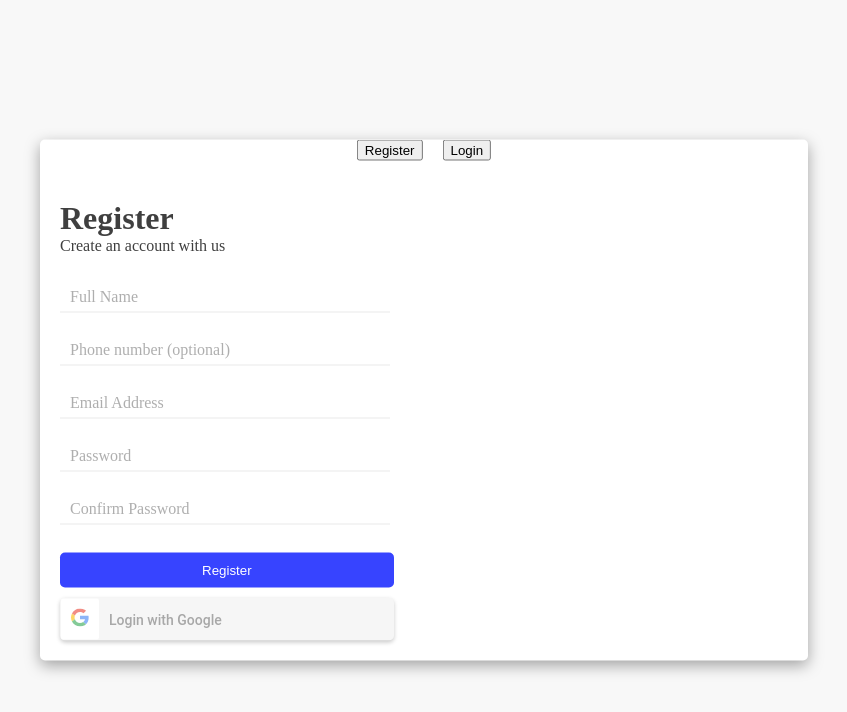
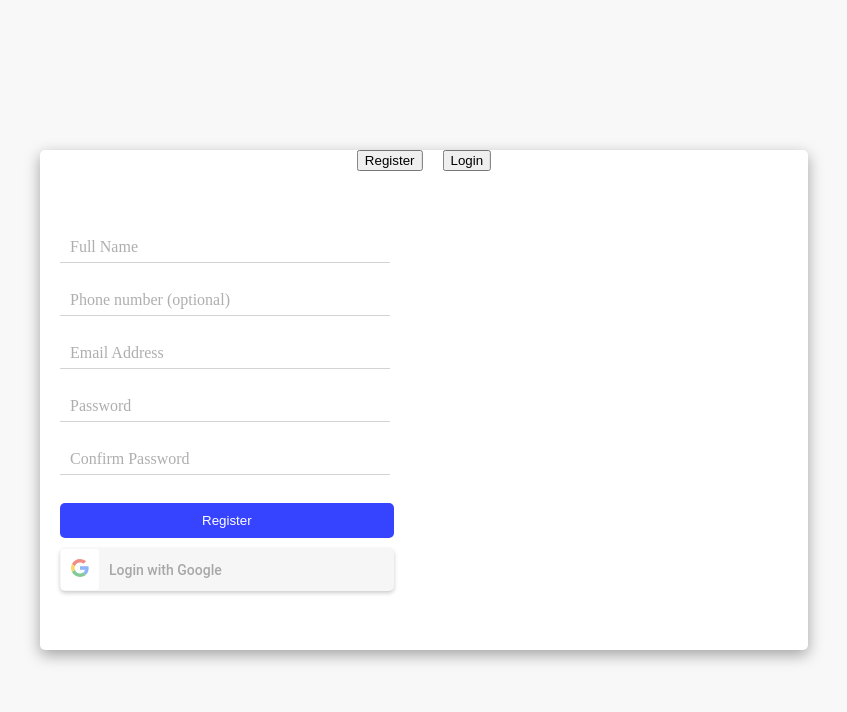
Before and after one commit to DennisRono/auth-sys, a React (Create React App) app: page / in a window 1280 px wide. Shown: the top 712 px of the page, without its empty margins (216-1063 px from the left). Built offline with nearby package versions, Linux system fonts and the light colour scheme.

Commit message:
progress

```diff
--- a/src/App.jsx
+++ b/src/App.jsx
@@ -25,8 +25,6 @@ export class App extends Component {
                 <div className="authReg">
                   <div className="authRegFlex">
                     <div className="authRegForm">
-                      <h1>Register</h1>
-                      <p>Create an account with us</p>
                       <form className="form" autoComplete="off">
                           <p className="err-box"></p>
                           <input type="hidden" autoComplete="new-password" name="hidden" />
```
Also changed, not shown: cron-logs.json (+1 -1 lines).
